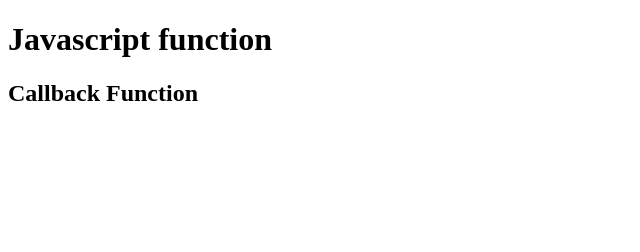
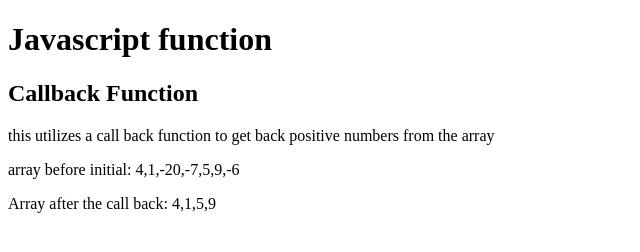
Before and after one commit to khaerah/cc-javascript-february, a plain HTML site: page week-3/index.html in a window 1280 px wide. Shown: the whole page, without its empty margins (0-640 px from the left). Drawn offline with Linux system fonts and the light colour scheme.

Commit message:
second way to callBack

```diff
--- a/week-3/callBack.js
+++ b/week-3/callBack.js
@@ -6,16 +6,18 @@
 
 const myNumbers =[4, 1, -20, -7, 5, 9, -6]
 
-const positiveNumbners = removeNegative(myNumbers, (x) => x >=0);
-
-document.getElementById('callBack').innerHTML = positiveNumbners;
+document.getElementById('initial').innerHTML += myNumbers
 
 function removeNegative(numbers, callBack){
     const myArray =[];
     for (const x of numbers) {
-        if(callBack(x)){
+        if (callBack(x)) {
             myArray.push(x);
         }
     }
     return myArray;
 }
+
+const positiveNumbners = removeNegative(myNumbers, (x) => x >=0);
+
+document.getElementById('callback').innerHTML += positiveNumbners;
--- a/week-3/index.html
+++ b/week-3/index.html
@@ -8,7 +8,9 @@
 <body>
     <h1>Javascript function</h1>
     <h2>Callback Function</h2>
-    <p id="callback"></p>
+    <p>this utilizes a call back function to get back positive numbers from the array</p>
+    <p id="initial">array before initial: </p>
+    <p id="callback">Array after the call back: </p>
     <script src="callBack.js"></script>
 </body>
 </html>
```
